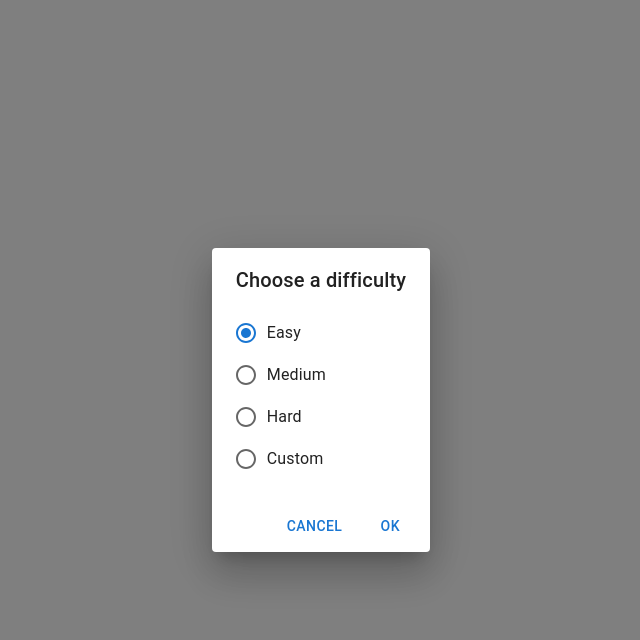
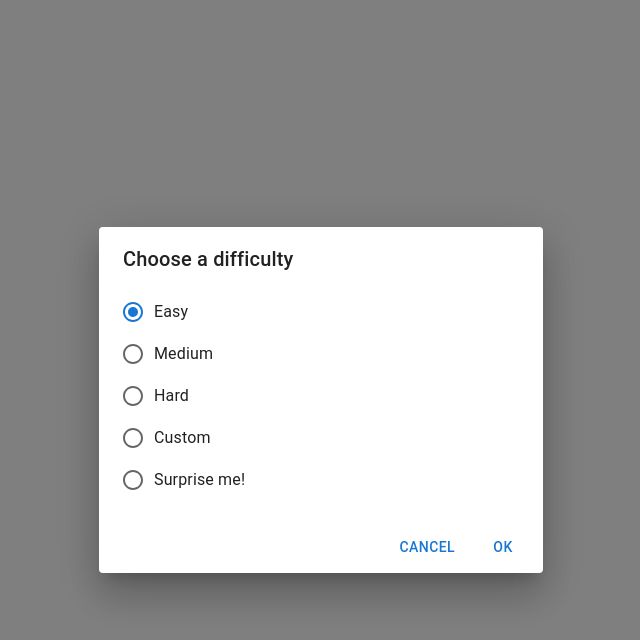
Before and after one commit to tomgodee/minesweeper, a React (Vite) app: page / in a window 1280 px wide. Both pictures are taken after a click on the button 664 px from the left and 310 px from the top of the page. Shown: the top 640 px of the page, without its empty margins (319-959 px from the left). Built offline with nearby package versions, Linux system fonts and the light colour scheme.

Commit message:
Add custom settings

```diff
--- a/src/App.tsx
+++ b/src/App.tsx
@@ -5,7 +5,7 @@ import { useState } from "react";
 import Field from "./Field";
 import Header from "./Header";
 
-export type Difficulty = "easy" | "medium" | "hard" | "custom";
+export type Difficulty = "easy" | "medium" | "hard" | "custom" | "surprise me";
 
 export interface Settings {
   width: number;
--- a/src/Header/Header.container.tsx
+++ b/src/Header/Header.container.tsx
@@ -1,5 +1,5 @@
 import { useState } from "react";
-import { Difficulty, Settings } from "../App";
+import type { Settings } from "../App";
 import Header from "./Header";
 
 interface HeaderContainerProps {
@@ -13,61 +13,16 @@ function HeaderContainer(props: HeaderContainerProps) {
   const { setSettings, flagCount, settings, setFlagCount } = props;
   const [open, setOpen] = useState(false);
 
-  const confirmDifficulty = (difficulty: Difficulty) => {
-    switch (difficulty) {
-      case "easy":
-        setSettings({
-          width: 3,
-          height: 4,
-          mineCount: 3,
-          difficulty: "easy",
-        });
-        setFlagCount(3);
-        break;
-      case "medium":
-        setSettings({
-          width: 10,
-          height: 10,
-          mineCount: 8,
-          difficulty: "medium",
-        });
-        setFlagCount(8);
-        break;
-      case "hard":
-        setSettings({
-          width: 14,
-          height: 14,
-          mineCount: 40,
-          difficulty: "hard",
-        });
-        setFlagCount(40);
-        break;
-      case "custom":
-        setSettings({
-          width: 5,
-          height: 5,
-          mineCount: 3,
-          difficulty: "custom",
-        });
-        setFlagCount(3);
-        break;
-      default:
-        //TODO: Make a noti saying smth has gone wrong
-        setSettings({
-          width: 5,
-          height: 5,
-          mineCount: 1,
-          difficulty: "easy",
-        });
-        setFlagCount(1);
-    }
+  const confirmSettings = (settings: Settings) => {
+    setSettings(settings);
+    setFlagCount(settings.mineCount);
   };
 
   return (
     <Header
       open={open}
       setOpen={setOpen}
-      confirmDifficulty={confirmDifficulty}
+      confirmSettings={confirmSettings}
       flagCount={flagCount}
       settings={settings}
     />
--- a/src/Header/Header.tsx
+++ b/src/Header/Header.tsx
@@ -5,20 +5,19 @@ import FlagIcon from "@mui/icons-material/Flag";
 import IconButton from "@mui/material/IconButton";
 import Typography from "@mui/material/Typography";
 import type { Settings } from "../App";
-import { Difficulty } from "../App";
 import SettingsComponent from "../Settings";
 import "./Header.scss";
 
 interface HeaderProps {
   open: boolean;
   setOpen: React.Dispatch<React.SetStateAction<boolean>>;
-  confirmDifficulty: (difficulty: Difficulty) => void;
+  confirmSettings: (settings: Settings) => void;
   flagCount: number;
   settings: Settings;
 }
 
 function Header(props: HeaderProps) {
-  const { open, setOpen, confirmDifficulty, flagCount, settings } = props;
+  const { open, setOpen, confirmSettings, flagCount, settings } = props;
 
   return (
     <>
@@ -34,7 +33,7 @@ function Header(props: HeaderProps) {
       <SettingsComponent
         open={open}
         setOpen={setOpen}
-        handleConfirm={confirmDifficulty}
+        handleConfirm={confirmSettings}
         settings={settings}
       />
     </>
--- a/src/Settings/Settings.container.tsx
+++ b/src/Settings/Settings.container.tsx
@@ -6,7 +6,7 @@ import SettingsComponent from "./Settings";
 interface SettingsContainerProps {
   open: boolean;
   setOpen: React.Dispatch<React.SetStateAction<boolean>>;
-  handleConfirm: (difficulty: Difficulty) => void;
+  handleConfirm: (settings: Settings) => void;
   settings: Settings;
 }
 
--- /dev/null
+++ b/src/Settings/Settings.scss
@@ -0,0 +1,10 @@
+.form {
+  display: flex;
+  flex-direction: column;
+  margin-left: auto;
+  justify-content: space-around;
+
+  .input {
+    width: 100%;
+  }
+}
--- a/src/Settings/Settings.tsx
+++ b/src/Settings/Settings.tsx
@@ -1,31 +1,116 @@
+import Box from "@mui/material/Box";
 import Button from "@mui/material/Button";
 import Dialog from "@mui/material/Dialog";
 import DialogActions from "@mui/material/DialogActions";
 import DialogContent from "@mui/material/DialogContent";
 import DialogTitle from "@mui/material/DialogTitle";
+import FormControl from "@mui/material/FormControl";
 import FormControlLabel from "@mui/material/FormControlLabel";
 import Radio from "@mui/material/Radio";
 import RadioGroup from "@mui/material/RadioGroup";
+import TextField from "@mui/material/TextField";
 import type { Settings } from "../App";
 import { Difficulty } from "../App";
+import "./Settings.scss";
+import { useState } from "react";
 
 interface SettingsProps {
   open: boolean;
   setOpen: React.Dispatch<React.SetStateAction<boolean>>;
   difficulty: Difficulty;
   setDifficulty: React.Dispatch<React.SetStateAction<Difficulty>>;
-  handleConfirm: (difficulty: Difficulty) => void;
+  handleConfirm: (settings: Settings) => void;
   settings: Settings;
 }
+
+const easySettings: Settings = {
+  width: 3,
+  height: 4,
+  mineCount: 3,
+  difficulty: "easy",
+};
+const mediumSettings: Settings = {
+  width: 10,
+  height: 10,
+  mineCount: 8,
+  difficulty: "medium",
+};
+const hardSettings: Settings = {
+  width: 14,
+  height: 14,
+  mineCount: 40,
+  difficulty: "hard",
+};
+
+// TODO: Unit test needed
+const isDigit = (text: string) => text.match(/^\d+$/);
 
 function Settings(props: SettingsProps) {
   const { open, setOpen, handleConfirm, difficulty, setDifficulty, settings } =
     props;
 
+  const [customSettingsForm, setCustomSettingForm] = useState({
+    width: 10,
+    height: 10,
+    mineCount: 10,
+  });
+
+  const handleFormChanged = ({
+    type,
+    value,
+  }: {
+    type: "width" | "height" | "mineCount";
+    value: string;
+  }) => {
+    if (isDigit(value) || value === "") {
+      const newValue = value === "" ? 0 : Number(value);
+
+      setCustomSettingForm({
+        width: type === "width" ? newValue : customSettingsForm.width,
+        height: type === "height" ? newValue : customSettingsForm.height,
+        mineCount:
+          type === "mineCount" ? newValue : customSettingsForm.mineCount,
+      });
+    }
+  };
+
+  const confirmDialog = () => {
+    switch (difficulty) {
+      case "easy":
+        handleConfirm(easySettings);
+        break;
+      case "medium":
+        handleConfirm(mediumSettings);
+        break;
+      case "hard":
+        handleConfirm(hardSettings);
+        break;
+      case "custom":
+        handleConfirm({
+          difficulty: "custom",
+          ...customSettingsForm,
+        });
+        break;
+      // TODO: Randomize this option
+      case "surprise me":
+        handleConfirm({
+          width: 5,
+          height: 5,
+          mineCount: 5,
+          difficulty: "surprise me",
+        });
+        break;
+      default:
+        //TODO: Make a noti saying smth has gone wrong
+        handleConfirm(easySettings);
+    }
+  };
+
   return (
-    <Dialog open={open}>
+    <Dialog open={open} maxWidth="xs" fullWidth>
       <DialogTitle>Choose a difficulty</DialogTitle>
-      <DialogContent>
+      <DialogContent sx={{ display: "flex" }}>
+        <FormControl>
           <RadioGroup
             defaultValue="easy"
             name="radio-buttons-group"
@@ -35,10 +120,80 @@ function Settings(props: SettingsProps) {
             }}
           >
             <FormControlLabel value="easy" control={<Radio />} label="Easy" />
-          <FormControlLabel value="medium" control={<Radio />} label="Medium" />
+            <FormControlLabel
+              value={"medium"}
+              control={<Radio />}
+              label="Medium"
+            />
             <FormControlLabel value="hard" control={<Radio />} label="Hard" />
-          <FormControlLabel value="custom" control={<Radio />} label="Custom" />
+            <FormControlLabel
+              value="custom"
+              control={<Radio />}
+              label="Custom"
+            />
+            <FormControlLabel
+              value="surprise"
+              control={<Radio />}
+              label="Surprise me!"
+            />
           </RadioGroup>
+        </FormControl>
+        {difficulty === "custom" && (
+          <Box className="form">
+            <TextField
+              className="input"
+              id="width"
+              label="Width"
+              variant="outlined"
+              error={
+                !isDigit(String(customSettingsForm.width)) ||
+                customSettingsForm.width > 30
+              }
+              value={customSettingsForm.width}
+              onChange={(event) =>
+                handleFormChanged({
+                  type: "width",
+                  value: event.target.value,
+                })
+              }
+            />
+            <TextField
+              className="input"
+              id="height"
+              label="Height"
+              variant="outlined"
+              error={
+                !isDigit(String(customSettingsForm.height)) ||
+                customSettingsForm.height > 30
+              }
+              value={customSettingsForm.height}
+              onChange={(event) =>
+                handleFormChanged({
+                  type: "height",
+                  value: event.target.value,
+                })
+              }
+            />
+            <TextField
+              className="input"
+              id="mineCount"
+              label="Mine"
+              variant="outlined"
+              error={
+                !isDigit(String(customSettingsForm.mineCount)) ||
+                customSettingsForm.mineCount >
+                  (customSettingsForm.height * customSettingsForm.width) / 3
+              }
+              value={customSettingsForm.mineCount}
+              onChange={(event) =>
+                handleFormChanged({
+                  type: "mineCount",
+                  value: event.target.value,
+                })
+              }
+            />
+          </Box>
+        )}
       </DialogContent>
       <DialogActions>
         <Button
@@ -51,7 +206,7 @@ function Settings(props: SettingsProps) {
         </Button>
         <Button
           onClick={() => {
-            handleConfirm(difficulty);
+            confirmDialog();
             setOpen(false);
           }}
         >
```
Lines whose indentation alone changed are shown as unchanged.
